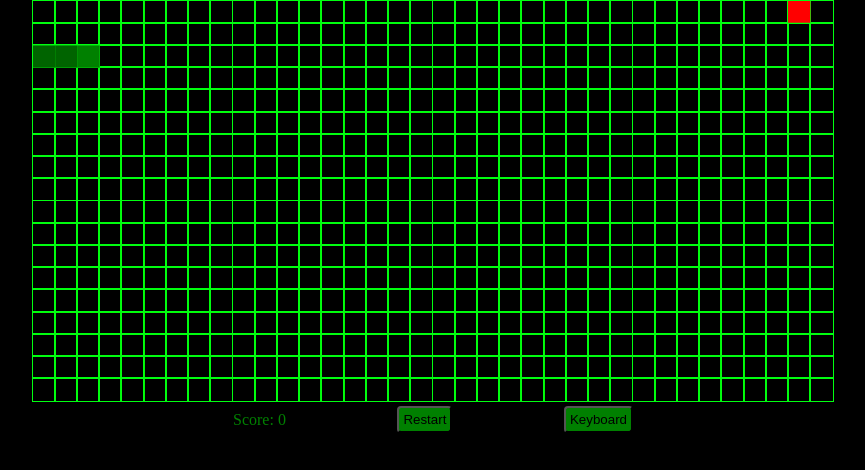
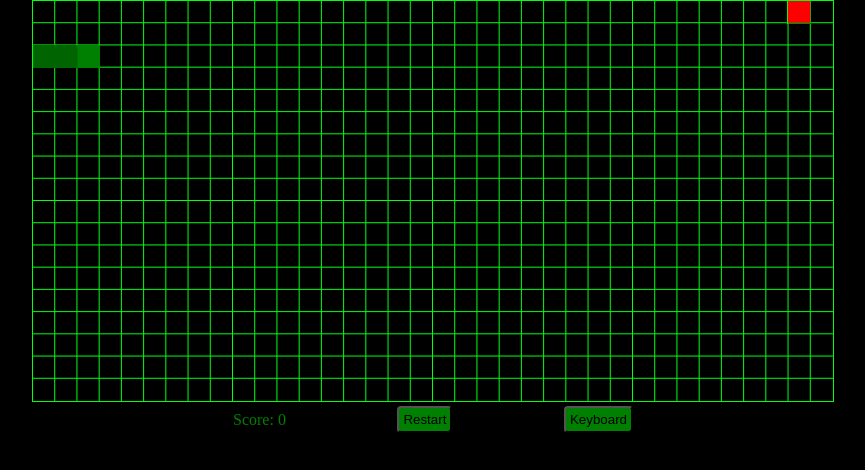
Before and after one commit to Flmob/asa-games-bot, a website: page games/snake/index.html in a window 1280 px wide. Shown: the whole page, without its empty margins (207-1072 px from the left). Drawn offline with Linux system fonts and the light colour scheme.

Commit message:
snake optimisation and readability updat

```diff
--- a/games/snake/index.html
+++ b/games/snake/index.html
@@ -126,6 +126,7 @@
       </div>
     </div>
 
+    <script src="js/constants.js"></script>
     <script src="js/helpers.js"></script>
     <script src="js/game.js"></script>
     <script src="js/events.js"></script>
--- /dev/null
+++ b/games/snake/js/constants.js
@@ -0,0 +1,24 @@
+const UP = "up";
+const DOWN = "down";
+const LEFT = "left";
+const RIGHT = "right";
+const ACTION = "action";
+
+const actions = {
+  ACTION,
+  UP,
+  RIGHT,
+  DOWN,
+  LEFT,
+  ArrowUp: UP,
+  ArrowRight: RIGHT,
+  ArrowDown: DOWN,
+  ArrowLeft: LEFT,
+  " ": ACTION,
+};
+
+const maxOutline = 4;
+const defaultOutline = {
+  width: maxOutline,
+  isUp: true,
+};
--- a/games/snake/js/game.js
+++ b/games/snake/js/game.js
@@ -1,50 +1,3 @@
-const UP = "up";
-const DOWN = "down";
-const LEFT = "left";
-const RIGHT = "right";
-const ACTION = "action";
-
-const actions = {
-  ACTION,
-  UP,
-  RIGHT,
-  DOWN,
-  LEFT,
-  ArrowUp: UP,
-  ArrowRight: RIGHT,
-  ArrowDown: DOWN,
-  ArrowLeft: LEFT,
-  " ": ACTION,
-};
-
-const maxOutline = 4;
-const defaultOutline = {
-  width: maxOutline,
-  isUp: true,
-};
-
-const updateTileOutline = (tile, outlineStep = 0.4) => {
-  if (tile.outline.isUp) {
-    tile.outline.width += outlineStep;
-
-    if (tile.outline.width >= maxOutline) {
-      tile.outline.width = maxOutline;
-      tile.outline.isUp = false;
-    }
-  } else {
-    tile.outline.width -= outlineStep;
-
-    if (tile.outline.width <= 0) {
-      tile.outline.width = 0;
-      tile.outline.isUp = true;
-
-      tile.outline.isPlaying = false;
-    }
-  }
-
-  return tile;
-};
-
 class Snake {
   score = 0;
   snake = [];
@@ -52,6 +5,7 @@ class Snake {
   direction = "";
   snakeDirection = RIGHT;
   defaultSnakeSize = 3;
+  snakeRemovedTail = null;
 
   fieldHeight = 18;
   fieldWidth = 36;
@@ -115,6 +69,19 @@ class Snake {
     this.ctx.stroke();
   }
 
+  clearCell(x, y) {
+    this.ctx.fillStyle = "black";
+    this.ctx.fillRect(x * this.scale, y * this.scale, this.scale, this.scale);
+
+    this.ctx.strokeStyle = "rgb(0, 255, 17)";
+    this.ctx.strokeRect(
+      x * this.scale - 0.5,
+      y * this.scale - 0.5,
+      this.scale,
+      this.scale
+    );
+  }
+
   dropFood() {
     do {
       this.food = {
@@ -126,13 +93,15 @@ class Snake {
   }
 
   drawFood() {
-    this.ctx.fillStyle = "red";
-
     const {
       x,
       y,
       outline: { width: outlineWidth },
     } = this.food;
+
+    this.clearCell(x, y);
+
+    this.ctx.fillStyle = "red";
 
     const size = this.scale - maxOutline * 2 + outlineWidth * 2;
 
@@ -159,6 +128,7 @@ class Snake {
   updateSnakeAndFood() {
     if (!this.snakeDirection || this.isPaused) return;
 
+    this.snakeRemovedTail = null;
     const oldHead = this.snake[0];
     let newHead;
 
@@ -200,7 +170,7 @@ class Snake {
       this.dropFood();
       this.score++;
     } else {
-      this.snake.pop();
+      this.snakeRemovedTail = this.snake.pop();
     }
   }
 
@@ -209,6 +179,11 @@ class Snake {
       this.ctx.fillStyle = index ? "darkgreen" : "green";
       this.ctx.fillRect(x * this.scale, y * this.scale, this.scale, this.scale);
     });
+
+    if (this.snakeRemovedTail) {
+      const { x, y } = this.snakeRemovedTail;
+      this.clearCell(x, y);
+    }
   }
 
   calc() {
@@ -237,7 +212,6 @@ class Snake {
   }
 
   draw() {
-    this.drawField();
     this.drawSnake();
     this.drawFood();
   }
@@ -275,6 +249,7 @@ class Snake {
 
     this.initSnake();
     this.dropFood();
+    this.drawField();
 
     cancelAnimationFrame(this.animationFrameRequest);
     this.then = Date.now();
--- a/games/snake/js/helpers.js
+++ b/games/snake/js/helpers.js
@@ -3,3 +3,25 @@ const getRandomInt = (min, max) => {
   max = Math.floor(max);
   return Math.floor(Math.random() * (max - min)) + min;
 };
+
+const updateTileOutline = (tile, outlineStep = 0.4) => {
+  if (tile.outline.isUp) {
+    tile.outline.width += outlineStep;
+
+    if (tile.outline.width >= maxOutline) {
+      tile.outline.width = maxOutline;
+      tile.outline.isUp = false;
+    }
+  } else {
+    tile.outline.width -= outlineStep;
+
+    if (tile.outline.width <= 0) {
+      tile.outline.width = 0;
+      tile.outline.isUp = true;
+
+      tile.outline.isPlaying = false;
+    }
+  }
+
+  return tile;
+};
```
